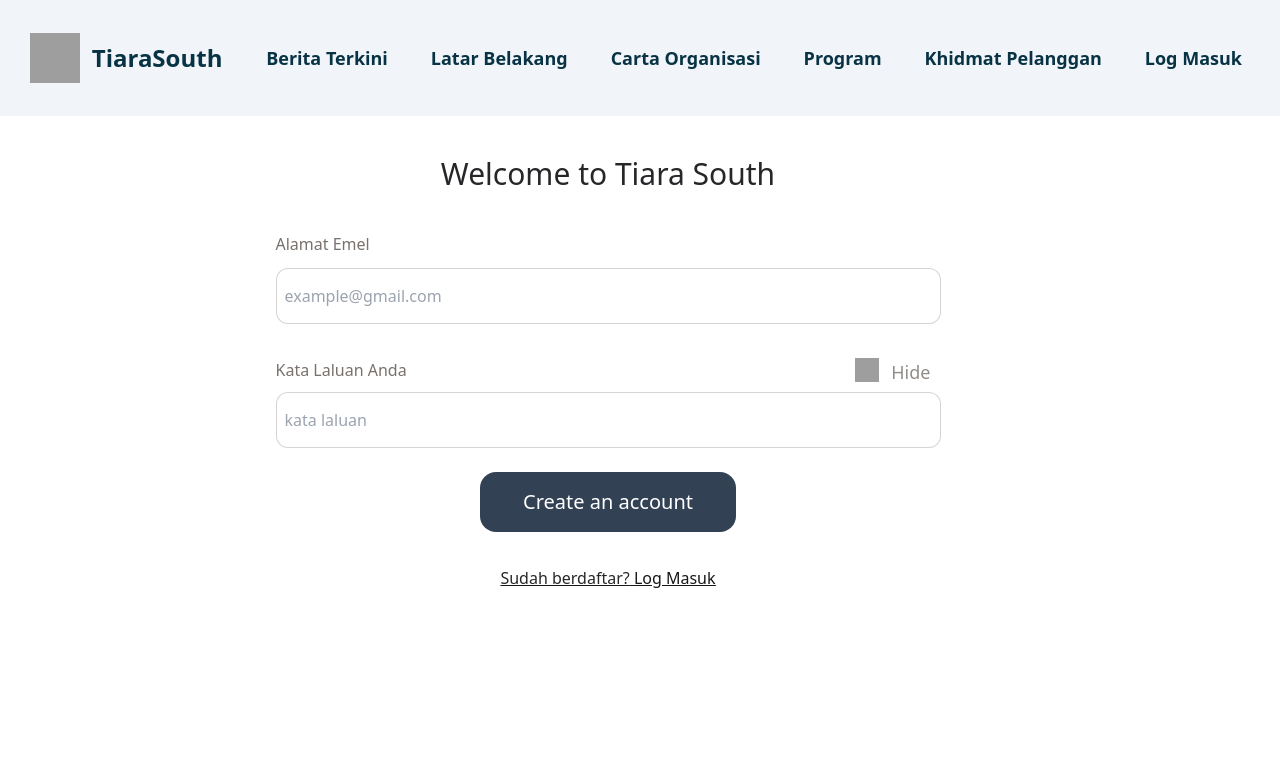
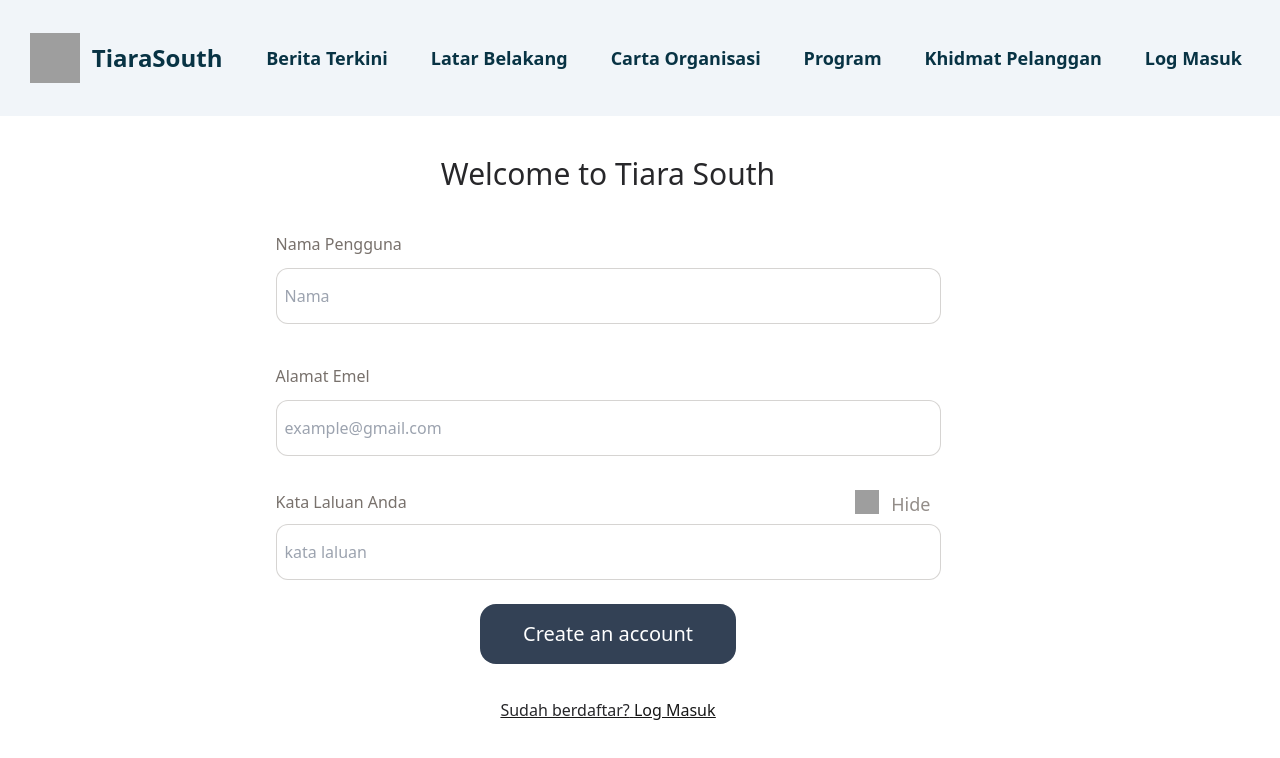
Before and after one commit to adamhijjaz/tiara-south-client, a React (Create React App) app: page /Signup in a window 1280 px wide. Shown: the top 758 px of the page. Built offline with nearby package versions, Linux system fonts and the light colour scheme; grey boxes are pictures that could not be loaded.

Commit message:
Sign up implement username

```diff
--- a/src/pages/Signup.js
+++ b/src/pages/Signup.js
@@ -14,6 +14,7 @@ import { Link } from "react-router-dom";
 
 function Signup() {
   const [email, setEmail] = useState("");
+  const [username, setUsername] = useState("");
   const [password, setPassword] = useState("");
 
 
@@ -21,12 +22,13 @@ function Signup() {
     // event.preventDefault(); // Prevent default form submission behavior
 
     // Check if any of the fields are empty
-    if (!email || !password) {
+    if (!email || !password|| !username) {
       alert("Please fill out all the fields.");
       return; // Exit the function early if any field is empty
     }
 
     const data = {
+      username: username,
       email: email,
       password: password,
     };
@@ -61,6 +63,24 @@ function Signup() {
         <form>
           <div className="flex flex-col mt-8 text-base text-left whitespace-nowrap text-stone-500 max-md:max-w-full">
             <label
+              htmlFor="uername"
+              className="justify-center py-2 max-md:max-w-full"
+            >
+              Nama Pengguna
+            </label>
+            <input
+              type="username"
+              placeholder="Nama"
+              id="username"
+              onChange={(event) => {
+                // setEmail(event.target.value);
+                console.log(event.target.value);
+              }} // Pass onChange here
+              className="p-2 mt-1 border border-solid shrink-0 h-14 rounded-xl border-stone-500 border-opacity-30 max-md:max-w-full"
+            />
+          </div>
+          <div className="flex flex-col mt-8 text-base text-left whitespace-nowrap text-stone-500 max-md:max-w-full">
+            <label
               htmlFor="email"
               className="justify-center py-2 max-md:max-w-full"
             >
@@ -71,7 +91,7 @@ function Signup() {
               placeholder="example@gmail.com"
               id="email"
               onChange={(event) => {
-                setEmail(event.target.value);
+                setUsername(event.target.value);
                 console.log(event.target.value);
               }} // Pass onChange here
               className="p-2 mt-1 border border-solid shrink-0 h-14 rounded-xl border-stone-500 border-opacity-30 max-md:max-w-full"
```
